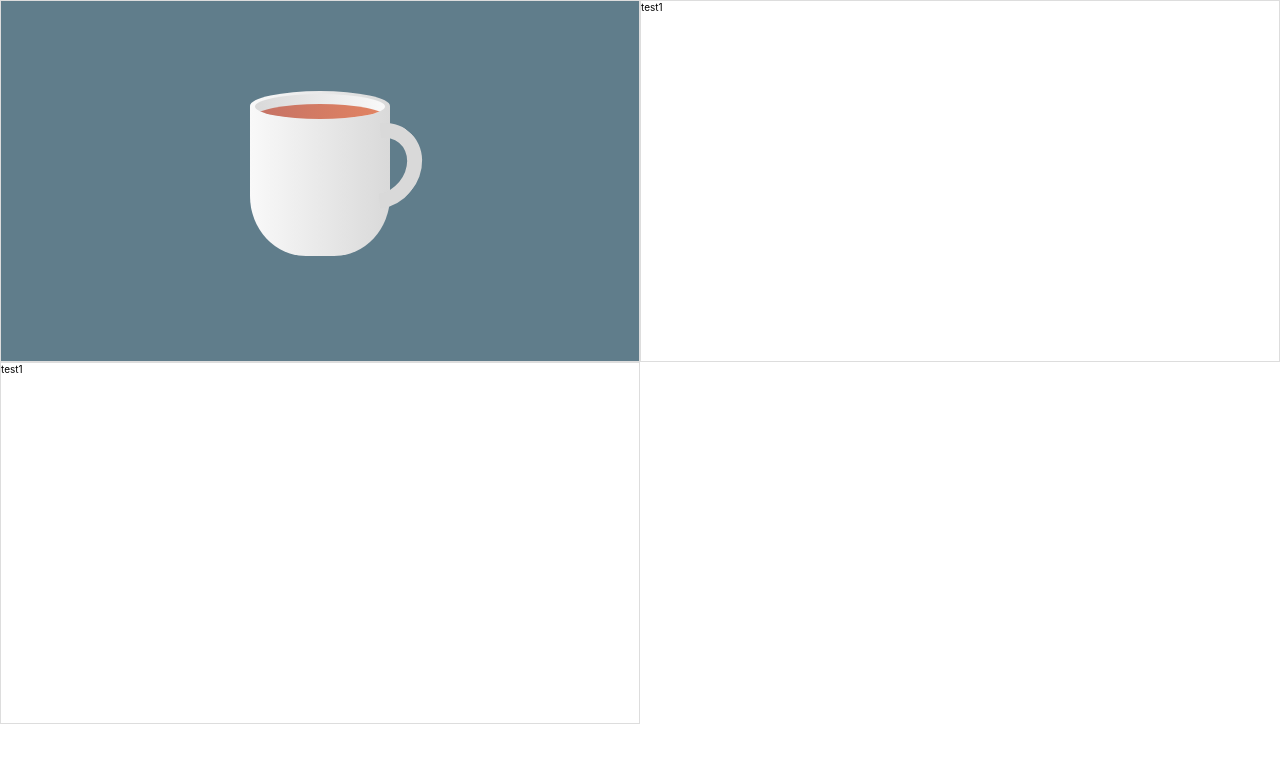
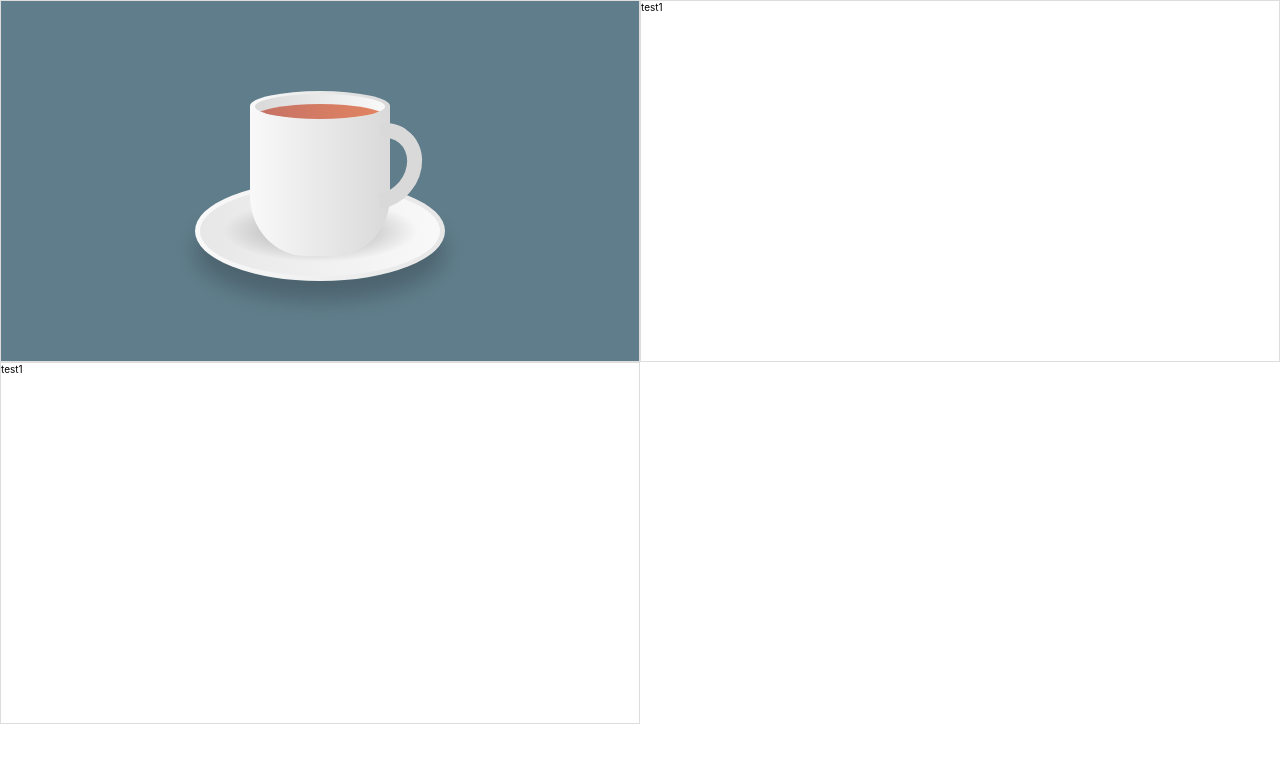
Before and after one commit to dev-allenk/awesome-animations, a Next.js app: page / in a window 1280 px wide. Shown: the top 762 px of the page. Built offline with nearby package versions, Linux system fonts and the light colour scheme.

Commit message:
feat: Added Plate

```diff
--- a/src/components/CoffeeVapor/CoffeeVapor.tsx
+++ b/src/components/CoffeeVapor/CoffeeVapor.tsx
@@ -3,6 +3,8 @@ import * as S from './style'
 export default function CoffeeVapor() {
   return (
     <S.Background>
+      <S.Content>
+        <S.Plate />
         <S.Cup>
           <S.CupTop>
             <S.CupInside>
@@ -11,6 +13,7 @@ export default function CoffeeVapor() {
           </S.CupTop>
           <S.CupHandle />
         </S.Cup>
+      </S.Content>
     </S.Background>
   )
 }
--- a/src/components/CoffeeVapor/style.ts
+++ b/src/components/CoffeeVapor/style.ts
@@ -7,6 +7,10 @@ export const Background = styled(Container)`
   align-items: center;
 
   background-color: #607d8b;
+`
+
+export const Content = styled.div`
+  position: relative;
 `
 
 export const Cup = styled.div`
@@ -64,3 +68,37 @@ export const CupHandle = styled.div`
 
   transform: rotate(40deg);
 `
+
+export const Plate = styled.div`
+  position: absolute;
+  top: 75px;
+  left: 50%;
+  transform: translateX(-50%);
+
+  width: 250px;
+  height: 100px;
+  border-radius: 50%;
+  background: linear-gradient(to right, #f9f9f9, #e7e7e7);
+  box-shadow: 0 20px 20px rgba(0, 0, 0, 0.2);
+
+  :before {
+    content: '';
+    position: absolute;
+    top: 5px;
+    left: 5px;
+    right: 5px;
+    bottom: 5px;
+    border-radius: 50%;
+    background: linear-gradient(to left, #f9f9f9, #e7e7e7);
+  }
+  :after {
+    content: '';
+    position: absolute;
+    top: 15px;
+    left: 15px;
+    right: 15px;
+    bottom: 15px;
+    border-radius: 50%;
+    background: radial-gradient(rgba(0, 0, 0, 0.2) 25%, transparent, transparent);
+  }
+`
```
Lines whose indentation alone changed are shown as unchanged.
